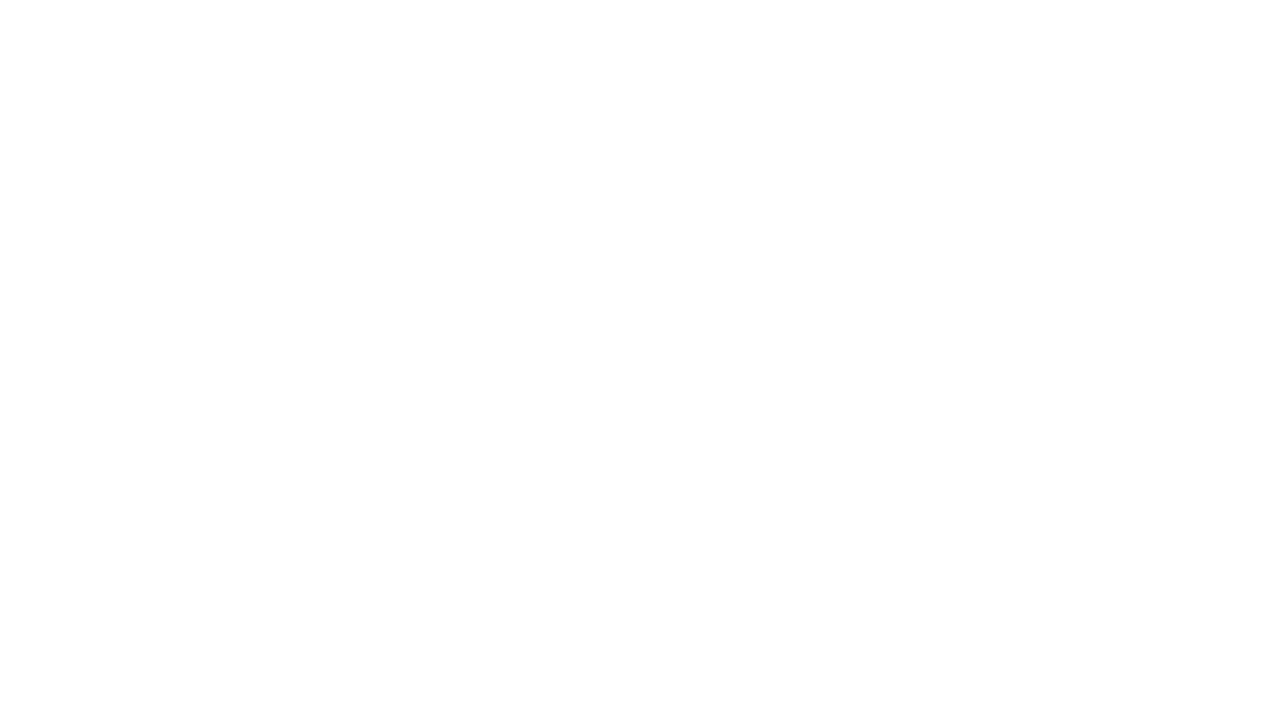
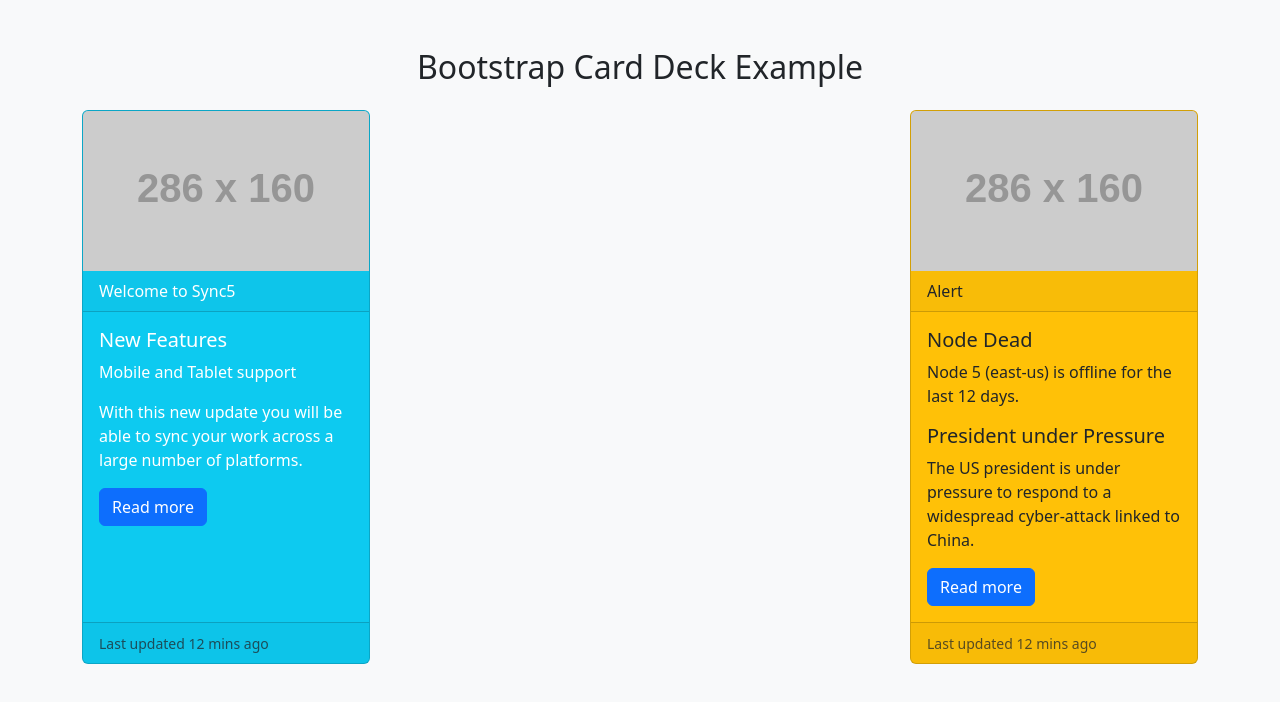
Before and after one commit to acciojob/bootstrap-card-krishnacoder925, a website: page main.html in a window 1280 px wide. Drawn offline with nearby package versions, Linux system fonts and the light colour scheme; placeholder pictures from the web are drawn by us.

Commit message:
created a submission

```diff
--- a/main.html
+++ b/main.html
@@ -1,16 +1,57 @@
 <!DOCTYPE html>
+<html lang="en">
+<head>
+  <meta charset="UTF-8">
+  <meta name="viewport" content="width=device-width, initial-scale=1">
+  <title>Bootstrap Card Example</title>
+  <!-- Bootstrap CSS -->
+  <link
+    href="https://cdn.jsdelivr.net/npm/bootstrap@5.3.2/dist/css/bootstrap.min.css"
+    rel="stylesheet">
+</head>
+<body class="bg-light p-5">
 
-<html>
+  <div class="container">
+    <h2 class="mb-4 text-center">Bootstrap Card Deck Example</h2>
 
-<head>
-	<link rel="stylesheet" href="styles.css">
-</head>
+    <!-- Card Deck -->
+    <div class="card-deck d-flex justify-content-between flex-wrap gap-3">
 
-<body>
-	<!-- the entire body must be written by student -->
-    <script type="text/javascript" src="./script.js">
-</script>
+      <!-- Card 1 -->
+      <div class="card bg-info text-white" style="width: 18rem;">
+        <img src="https://via.placeholder.com/286x160" class="card-img-top" alt="Sync5">
+        <div class="card-header">Welcome to Sync5</div>
+        <div class="card-body">
+          <h5 class="card-title">New Features</h5>
+          <p class="card-text">Mobile and Tablet support</p>
+          <p class="card-text">With this new update you will be able to sync your work across a large number of platforms.</p>
+          <a href="#" class="btn btn-primary">Read more</a>
+        </div>
+        <div class="card-footer">
+          <small class="text-muted">Last updated 12 mins ago</small>
+        </div>
+      </div>
 
+      <!-- Card 2 -->
+      <div class="card bg-warning text-dark" style="width: 18rem;">
+        <img src="https://via.placeholder.com/286x160" class="card-img-top" alt="Alert">
+        <div class="card-header">Alert</div>
+        <div class="card-body">
+          <h5 class="card-title">Node Dead</h5>
+          <p class="card-text">Node 5 (east-us) is offline for the last 12 days.</p>
+          <h5 class="card-title mt-3">President under Pressure</h5>
+          <p class="card-text">The US president is under pressure to respond to a widespread cyber-attack linked to China.</p>
+          <a href="#" class="btn btn-primary">Read more</a>
+        </div>
+        <div class="card-footer">
+          <small class="text-muted">Last updated 12 mins ago</small>
+        </div>
+      </div>
+
+    </div>
+  </div>
+
+  <!-- Bootstrap JS Bundle -->
+  <script src="https://cdn.jsdelivr.net/npm/bootstrap@5.3.2/dist/js/bootstrap.bundle.min.js"></script>
 </body>
-
 </html>
```
